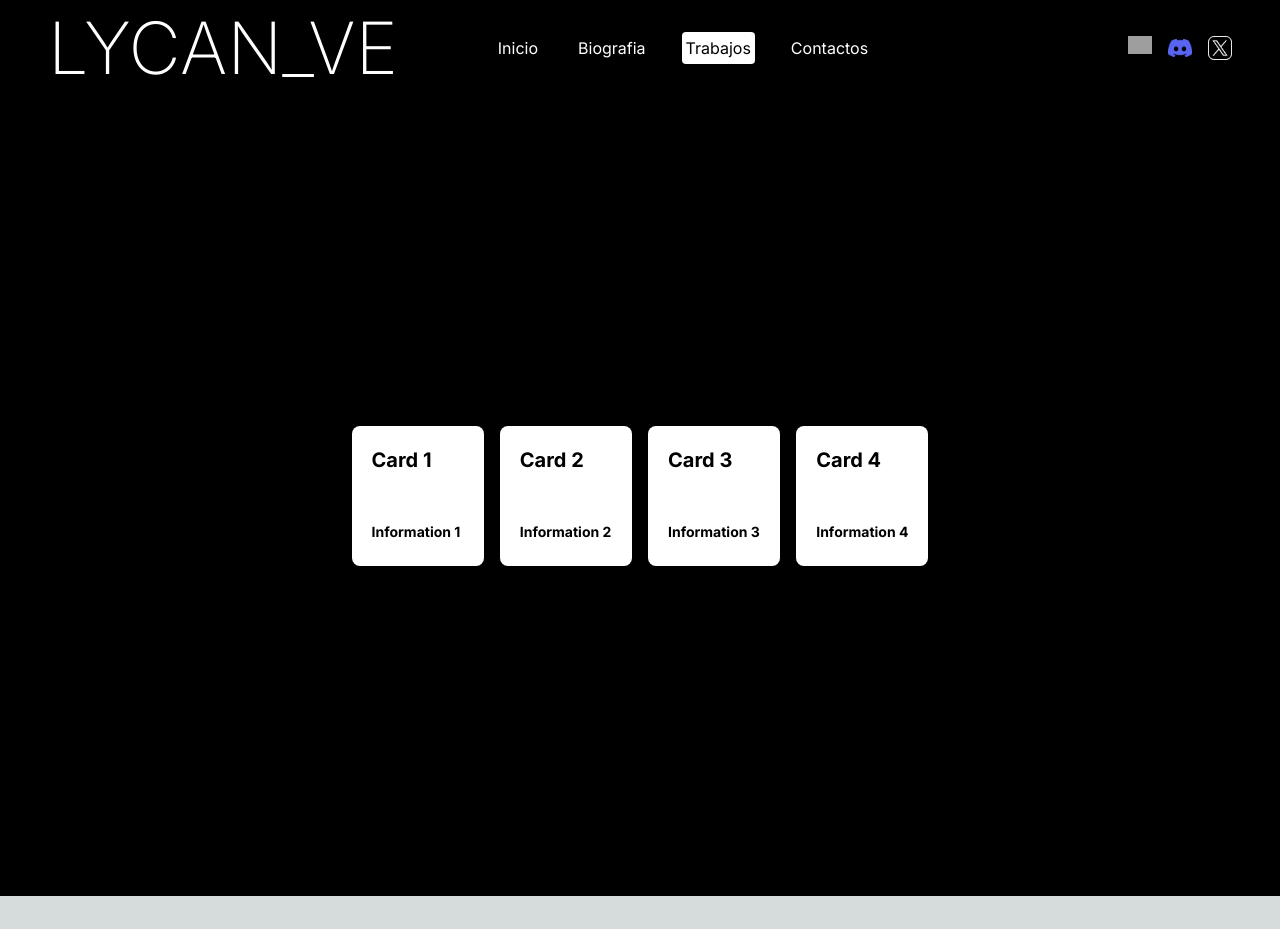
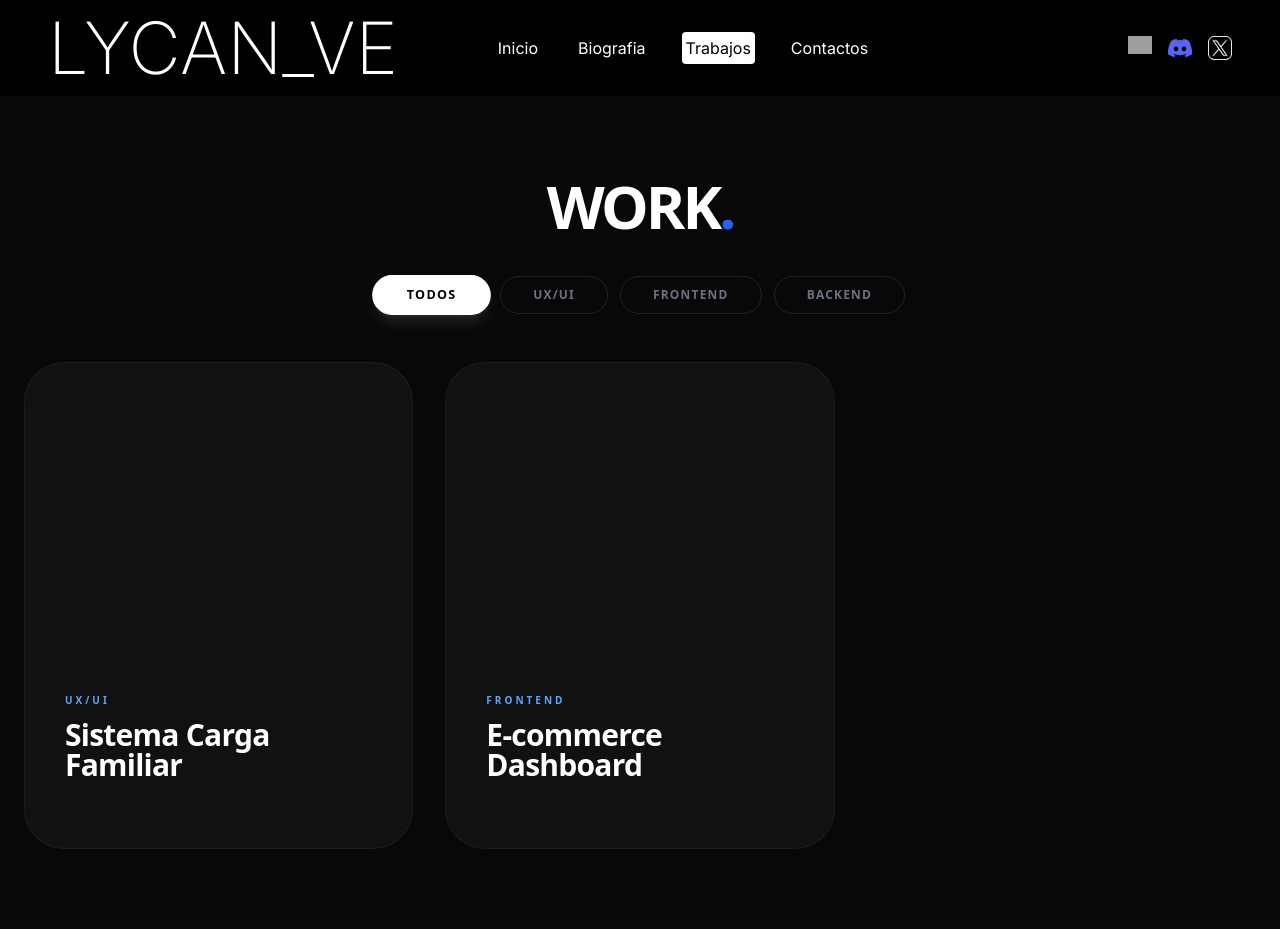
Before and after one commit to Lycan-ve/Portfolio-Website, a Next.js app: page /Trabajos in a window 1280 px wide. Before the commit the page ends 896 px from the top, so only its background shows below. Built offline with nearby package versions, Linux system fonts and the light colour scheme; grey boxes are pictures that could not be loaded.

Commit message:
commit work update

```diff
--- /dev/null
+++ b/src/app/Trabajos/components/items.js
@@ -0,0 +1,19 @@
+export const items = [
+  {
+    id: '1',
+    category: 'UX/UI',
+    title: 'Sistema Carga Familiar',
+    subtitle: 'UI/UX Design',
+    description: 'Un sistema complejo diseñado para gestionar cargas familiares de forma intuitiva, optimizando los tiempos de respuesta en un 40%.',
+    stack: 'Figma',
+    figmaUrl: 'https://embed.figma.com/design/CvXCeCHXTo8ZNPukKb30Xt/Sastem--Carga-Familiar-?embed-host=share'
+  },
+  {
+    id: '2',
+    category: 'FRONTEND',
+    title: 'E-commerce Dashboard',
+    subtitle: 'React & Tailwind',
+    // ... resto de los datos
+  },
+  // Agrega más según necesites
+];
--- a/src/app/Trabajos/page.jsx
+++ b/src/app/Trabajos/page.jsx
@@ -1,100 +1,163 @@
 'use client'
 
-import { AnimatePresence, motion } from "framer-motion"
-import { useState } from "react"
+import { AnimatePresence, motion } from "framer-motion";
+import { useState, useEffect } from "react";
+import {items} from "./components/items"
+
+const categories = ["TODOS", "UX/UI", "FRONTEND", "BACKEND"];
 
 const WorkPage = () => {
+  const [selectedId, setSelectedId] = useState(null);
+  const [filter, setFilter] = useState("TODOS");
+  const [isIframeLoading, setIsIframeLoading] = useState(true);
 
-    const [selectedId, setSelectedId] = useState('');
-    const items = [
-      {
-        id: '1',
-        title: 'Card 1',
-        subtitle: 'Information 1',
-        description: 'Lorem ipsum dolor sit amet, consectetur adipiscing elit.',
-        figmaUrl: 'https://embed.figma.com/design/CvXCeCHXTo8ZNPukKb30Xt/Sastem--Carga-Familiar-?embed-host=share'
-      },
-      {
-        id: '2',
-        title: 'Card 2',
-        subtitle: 'Information 2',
-        description: 'Ut enim ad minim veniam, quis nostrud exercitation ullamco laboris.',
-      },
-      {
-        id: '3',
-        title: 'Card 3',
-        subtitle: 'Information 3',
-        description:
-          'Duis aute irure dolor in reprehenderit in voluptate velit esse cillum dolore eu fugiat nulla pariatur. Excepteur sint occaecat cupidatat non proident.',
-      },
-      {
-        id: '4',
-        title: 'Card 4',
-        subtitle: 'Information 4',
-        description:
-          'Excepteur sint occaecat cupidatat non proident, sunt in culpa qui officia deserunt mollit anim id est laborum.',
-      },
-    ];
+  const filteredItems = filter === "TODOS"
+    ? items
+    : items.filter(item => item.category === filter);
+
+  const selectedItem = items.find(item => item.id === selectedId);
+
+  // Resetear el loader cuando cambia el item seleccionado
+  useEffect(() => {
+    if (selectedId) setIsIframeLoading(true);
+  }, [selectedId]);
 
   return (
-      <motion.div className="bg-black flex items-center justify-center h-screen">
-        <div className="grid grid-cols-1 sm:grid-cols-2 md:grid-cols-3 lg:grid-cols-4 gap-4">
-          {items.map((item) => (
+    <div className="bg-[#080808] min-h-screen text-white font-sans selection:bg-blue-500/30">
+
+      {/* SECCIÓN DE FILTROS */}
+      <header className="max-w-6xl mx-auto pt-20 pb-12 px-6 text-center">
+        <motion.h1
+          initial={{ opacity: 0, y: 20 }}
+          animate={{ opacity: 1, y: 0 }}
+          className="text-6xl font-black mb-10 tracking-tighter"
+        >
+          WORK<span className="text-blue-600">.</span>
+        </motion.h1>
+
+        <nav className="flex flex-wrap justify-center gap-3">
+          {categories.map((cat) => (
+            <button
+              key={cat}
+              onClick={() => setFilter(cat)}
+              className={`px-8 py-2.5 rounded-full text-xs font-bold tracking-widest transition-all border ${
+                filter === cat
+                ? "bg-white text-black border-white scale-105 shadow-lg shadow-white/10"
+                : "bg-transparent text-gray-500 border-white/10 hover:border-white/30"
+              }`}
+            >
+              {cat}
+            </button>
+          ))}
+        </nav>
+      </header>
+
+      {/* GRID DE PROYECTOS */}
+      <motion.main layout className="grid grid-cols-1 md:grid-cols-2 lg:grid-cols-3 gap-8 max-w-7xl mx-auto px-6 pb-20">
+        <AnimatePresence mode="popLayout">
+          {filteredItems.map((item) => (
             <motion.div
-              className={`card bg-white text-white rounded-lg shadow-md cursor-pointer transform transition-transform duration-500 hover:scale-105 ${
-                selectedId === item.id ? 'card-selected' : ''
-              }`}
+              layout
+              key={item.id}
               layoutId={`card-container-${item.id}`}
+              initial={{ opacity: 0, scale: 0.9 }}
+              animate={{ opacity: 1, scale: 1 }}
+              exit={{ opacity: 0, scale: 0.9 }}
               onClick={() => setSelectedId(item.id)}
-              key={item.id}
-              initial={{ scale: 1 }}
-              animate={{ scale: selectedId === item.id ? 1.1 : 1 }}
-              //transition={{ duration: 0.3 }}
+              className="group relative aspect-[4/5] rounded-[2.5rem] overflow-hidden cursor-pointer bg-[#111] border border-white/5"
+            >
+              {/* Fondo decorativo con gradiente dinámico */}
+              <div className={`absolute inset-0 bg-gradient-to-br ${item.color} opacity-10 group-hover:opacity-20 transition-opacity duration-500`} />
 
-            >
-              <div className="card-content">
-                <motion.h2 className="text-xl font-bold mb-2 p-5 text-black">{item.title}</motion.h2>
-                <motion.h5 className="text-sm font-bold mb-1 p-5 text-black">{item.subtitle}</motion.h5>
+              <div className="absolute inset-0 p-10 flex flex-col justify-end z-20">
+                <motion.span className="text-blue-400 text-[10px] font-black uppercase tracking-[0.3em] mb-3">
+                  {item.category}
+                </motion.span>
+                <motion.h2 className="text-3xl font-bold leading-none mb-2 tracking-tight">
+                  {item.title}
+                </motion.h2>
+                <motion.p className="text-gray-400 text-sm font-medium opacity-0 group-hover:opacity-100 transform translate-y-4 group-hover:translate-y-0 transition-all duration-300">
+                  Ver detalles →
+                </motion.p>
               </div>
             </motion.div>
           ))}
+        </AnimatePresence>
+      </motion.main>
+
+      {/* MODAL DETALLADO */}
+      <AnimatePresence>
+        {selectedId && selectedItem && (
+          <div className="fixed inset-0 z-[100] flex items-center justify-center p-4 md:p-10">
+            {/* Backdrop */}
+            <motion.div
+              initial={{ opacity: 0 }}
+              animate={{ opacity: 1 }}
+              exit={{ opacity: 0 }}
+              onClick={() => setSelectedId(null)}
+              className="absolute inset-0 bg-black/90 backdrop-blur-2xl"
+            />
+
+            {/* Contenedor Modal */}
+            <motion.div
+              layoutId={`card-container-${selectedId}`}
+              className="relative w-full max-w-6xl h-full max-h-[85vh] bg-[#121212] rounded-[3rem] overflow-hidden border border-white/10 shadow-2xl flex flex-col lg:flex-row"
+            >
+              {/* Botón Cerrar */}
+              <button
+                onClick={() => setSelectedId(null)}
+                className="absolute top-8 right-8 z-[110] bg-white text-black w-12 h-12 rounded-full flex items-center justify-center font-bold hover:rotate-90 transition-transform duration-300"
+              >
+                ✕
+              </button>
+
+              {/* Área del Prototipo / Iframe */}
+              <div className="flex-[1.5] bg-black relative overflow-hidden flex items-center justify-center">
+                {selectedItem.figmaUrl ? (
+                  <>
+                    {isIframeLoading && (
+                      <div className="absolute inset-0 flex items-center justify-center bg-[#0a0a0a] z-10">
+                        <div className="w-8 h-8 border-4 border-blue-500/30 border-t-blue-500 rounded-full animate-spin" />
+                      </div>
+                    )}
+                    <iframe
+                      className="w-full h-full border-none"
+                      src={selectedItem.figmaUrl}
+                      onLoad={() => setIsIframeLoading(false)}
+                      allowFullScreen
+                    />
+                  </>
+                ) : (
+                  <div className="text-gray-600 italic text-sm tracking-widest uppercase">Documentación Técnica Interna</div>
+                )}
               </div>
 
-        <AnimatePresence>
-          {selectedId && (
-  <motion.div className="fixed inset-0 bg-black/80 flex items-center justify-center z-50 p-4">
-    {items.map((item) => (
-      item.id === selectedId && (
-        <motion.div
-          key={item.id}
-          layoutId={`card-container-${item.id}`}
-          className="bg-white rounded-lg p-6 w-full max-w-4xl h-[80vh] overflow-hidden flex flex-col"
-        >
-          <div className="flex justify-between items-center mb-4">
-            <h2 className="text-2xl font-bold text-black">{item.title}</h2>
-            <button onClick={() => setSelectedId('')} className="bg-black text-white px-4 py-2 rounded">
-              Cerrar
-            </button>
+              {/* Información Lateral */}
+              <div className="flex-1 p-12 overflow-y-auto custom-scrollbar">
+                <span className="inline-block px-4 py-1 rounded-full bg-blue-500/10 text-blue-400 text-[10px] font-black tracking-widest uppercase mb-6">
+                  {selectedItem.category}
+                </span>
+                <h2 className="text-4xl font-bold mb-6 tracking-tighter leading-tight">
+                  {selectedItem.title}
+                </h2>
+                <div className="h-1 w-12 bg-blue-500 mb-8" />
+                <p className="text-gray-400 text-lg leading-relaxed mb-10 font-light">
+                  {selectedItem.description}
+                </p>
+
+                <div className="space-y-6 border-t border-white/5 pt-10">
+                  <div className="flex flex-col gap-1">
+                    <span className="text-[10px] font-bold text-gray-500 uppercase tracking-widest">Stack Principal</span>
+                    <span className="text-sm text-gray-200">{selectedItem.stack}</span>
                   </div>
-
-          {/* El contenedor del prototipo */}
-          <div className="flex-1 w-full bg-gray-100 rounded-md overflow-hidden">
-            <iframe
-              className="w-full h-full border-none"
-              src={item.figmaUrl}
-              allowFullScreen
-            />
                 </div>
-
-          <p className="mt-4 text-gray-600">{item.description}</p>
+              </div>
             </motion.div>
-      )
-    ))}
-  </motion.div>
+          </div>
         )}
       </AnimatePresence>
-      </motion.div>
+    </div>
   );
-}
+};
 
-export default WorkPage
+export default WorkPage;
--- a/src/app/components/navbar.jsx
+++ b/src/app/components/navbar.jsx
@@ -70,7 +70,7 @@ const Navbar = () => {
                 <Link href="https://github.com/Lycan-ve">
                 <Image src={"/github.png"} alt="" width={24} height={24}/>
                 </Link>
-                <Link href="/">
+                <Link href=" https://discordapp.com/users/1067139507922681978">
                 <Image src={"/discordia.png"} alt="" width={24} height={24}/>
                 </Link>
                 <Link href="https://twitter.com/Lycan_ve">
```
Lines whose indentation alone changed are shown as unchanged.
